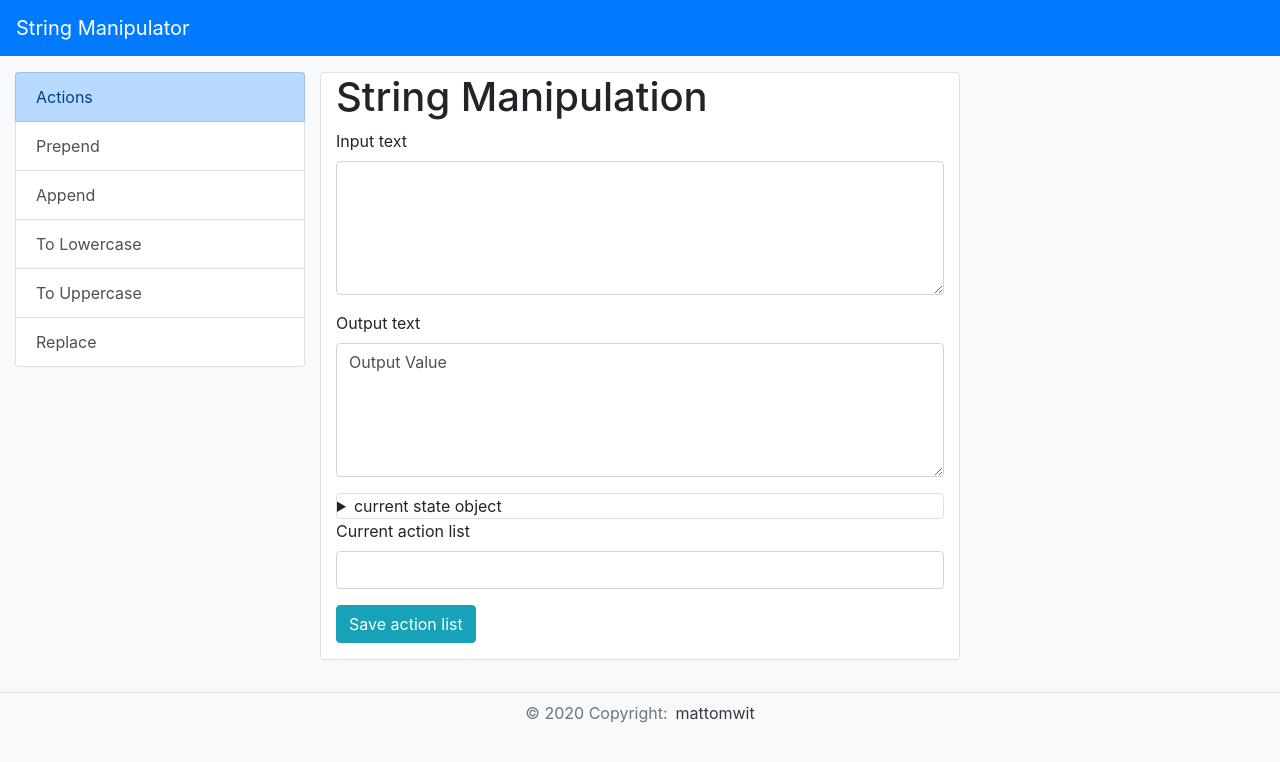
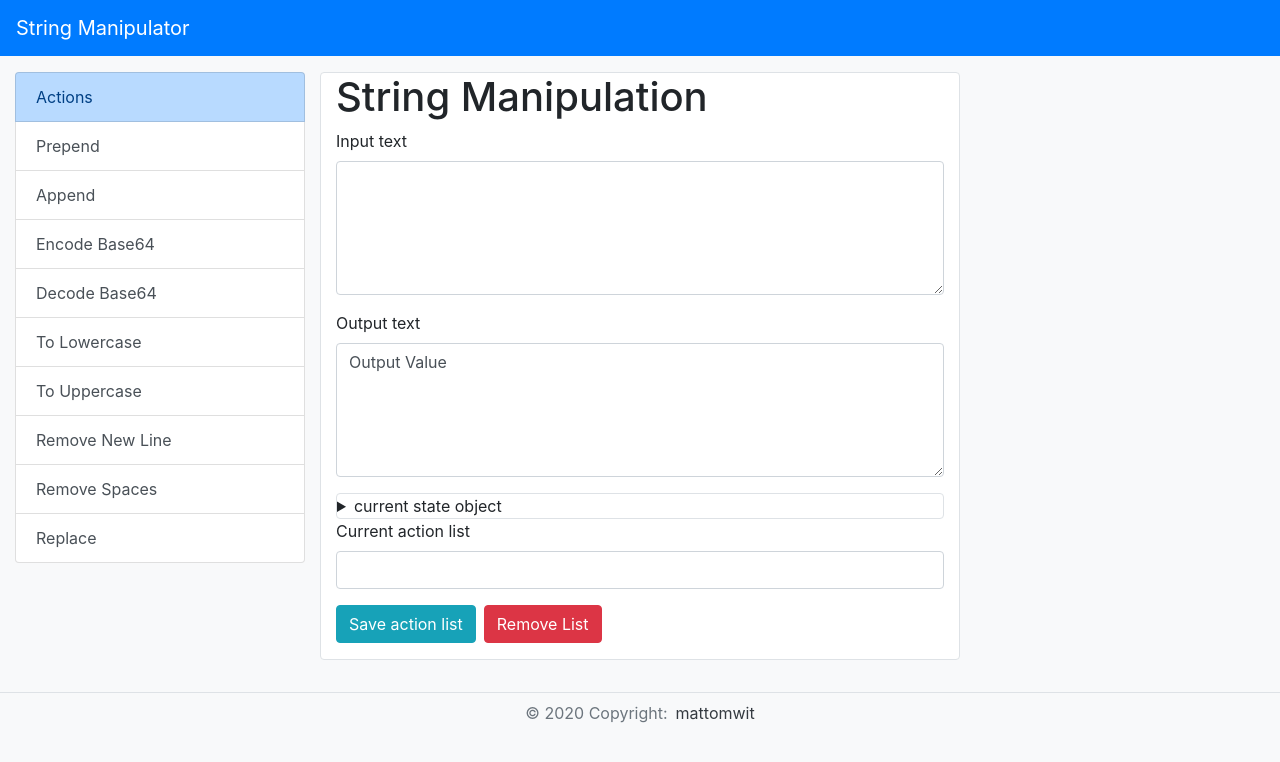
Before and after one commit to mattomwit/string-manipulator, a React (Create React App) app: page / in a window 1280 px wide. Shown: the top 762 px of the page. Built offline with nearby package versions, Linux system fonts and the light colour scheme.

Commit message:
Added new actions

```diff
--- a/src/App.js
+++ b/src/App.js
@@ -31,6 +31,18 @@ class App extends React.Component{
         action: (strValue, curentActionObj)=>{return strValue + curentActionObj.value},
         code: "Append"
       },
+      EncodeBase64: {
+          name: "Encode Base64",
+          component: <GenericAction name="Encode Base64" code="EncodeBase64" addToCurrentList={(actionObject)=>this.addActionToCurrentActionList(actionObject)}/>,
+          action: (strValue)=>{return window.btoa(strValue)},
+          code: "EncodeBase64"
+      },
+      DecodeBase64: {
+          name: "Decode Base64",
+          component: <GenericAction name="Decode Base64" code="DecodeBase64" addToCurrentList={(actionObject)=>this.addActionToCurrentActionList(actionObject)}/>,
+          action: (strValue)=>{return window.atob(strValue)},
+          code: "DecodeBase64"
+      },
       ToLower: {
           name: "To Lowercase",
           component: <GenericAction name="To Lowercase" code="ToLower" addToCurrentList={(actionObject)=>this.addActionToCurrentActionList(actionObject)}/>,
@@ -43,18 +55,27 @@ class App extends React.Component{
         action: (strValue)=>{return strValue.toUpperCase()},
         code: "ToUpper"
       },
+      RemoveNewLine: {
+        name: "Remove New Line",
+        component: <GenericAction name="Remove New Line" code="RemoveNewLine" addToCurrentList={(actionObject)=>this.addActionToCurrentActionList(actionObject)}/>,
+        action: (strValue)=>{return strValue.replace(/(\r\n|\n|\r)/gm, "")},
+        code: "RemoveNewLine"
+      },
+      RemoveSpaces: {
+        name: "Remove Spaces",
+        component: <GenericAction name="Remove Spaces" code="RemoveSpaces" addToCurrentList={(actionObject)=>this.addActionToCurrentActionList(actionObject)}/>,
+        action: (strValue)=>{return strValue.replace(/ /g, "")},
+        code: "RemoveSpaces"
+      },
       Replace:{
         name: "Replace",
         component: <Replace addToCurrentList={(actionObject)=>this.addActionToCurrentActionList(actionObject)}/>,
         action: (strValue, curentActionObj)=>{return strValue.replace(new RegExp(curentActionObj.valueToReplace.replace(/([\/\,\!\\\^\$\{\}\[\]\(\)\.\*\+\?\|\<\>\-\&])/g,"\\$&"),(!curentActionObj.caseSensitive?"gi":"g")),(typeof(curentActionObj.replaceWith)=="string")?curentActionObj.replaceWith.replace(/\$/g,"$$$$"):curentActionObj.replaceWith)},
         code: "Replace"
       }
-
     };
 
     this.onCurrentActiveActionListChanged = this.onCurrentActiveActionListChanged.bind(this);
-
-
   }
 
   componentDidMount() {
@@ -86,6 +107,19 @@ class App extends React.Component{
     }
   }
 
+  removeItemFromSavedActionLists(){
+    if(this.state.currentActiveActionList.length > 0 && Object.keys(this.state.savedActionLists).length > 0){
+      if(this.state.savedActionLists[this.state.currentActiveActionList]){
+        let newSavedActionList = Object.assign({}, this.state.savedActionLists);
+        delete newSavedActionList[this.state.currentActiveActionList];
+        localStorage.setItem("stringManipulatorSavedActionLists",  JSON.stringify(newSavedActionList));
+        this.setState({
+          savedActionLists : newSavedActionList
+        });
+      }
+    }
+  }
+
   removeActionFromCurrentActionList(actionObject)
   {
     let newCurrentActionList = Object.assign({}, this.state.currentActionList)
@@ -109,6 +143,7 @@ class App extends React.Component{
   loadActionList(actionObject){
 
     this.setState({
+      sectionToRender: "Main",
       currentActionList : Object.assign({}, this.state.savedActionLists[actionObject.code].currentActionList),
       currentActiveActionList : actionObject.code
     },()=>this.updateOutputString(this.state.inputValue));
@@ -146,9 +181,32 @@ class App extends React.Component{
   renderReturnBtn(sectionToRender){
     if(sectionToRender !== undefined && sectionToRender !== "Main")
     return (
-    <button type="button" className="btn btn-info mr-2 mb-3" onClick={()=>this.setSectionToRender("Main")}>
+    <button type="button" className="btn btn-info mb-3 mr-2" onClick={()=>this.setSectionToRender("Main")}>
       Back
     </button>
+    );
+  }
+
+  renderListManagementSection(sectionToRender){
+    if(sectionToRender === undefined || sectionToRender === "Main")
+    return (
+      <div>
+        <div className="form-group">
+          <label htmlFor="current-action-list">Current action list</label>
+          <input
+              className="form-control"
+              id="current-action-list"
+              value={this.state.currentActiveActionList}
+              onChange={this.onCurrentActiveActionListChanged}
+          />
+        </div>
+        <button type="button" className="btn btn-info mb-3 mr-2" onClick={()=>this.saveCurrentActionList()}>
+          Save action list
+        </button>
+        <button type="button" className="btn btn-danger mb-3" onClick={()=>this.removeItemFromSavedActionLists()}>
+          Remove List
+        </button>
+      </div>
     );
   }
 
@@ -186,19 +244,7 @@ class App extends React.Component{
               </code>
             </pre>
           </details>
-
-          <div className="form-group">
-            <label htmlFor="current-action-list">Current action list</label>
-            <input
-                className="form-control"
-                id="current-action-list"
-                value={this.state.currentActiveActionList}
-                onChange={this.onCurrentActiveActionListChanged}
-            />
-          </div>
-          <button type="button" className="btn btn-info mb-3" onClick={()=>this.saveCurrentActionList()}>
-             Save action list
-          </button>
+          {this.renderListManagementSection(this.state.sectionToRender)}
         </div>
 
         <div className="col-12 col-md-3 mb-3">
```
